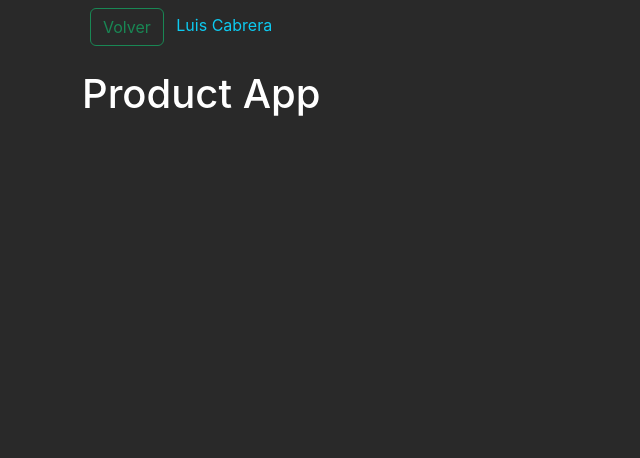
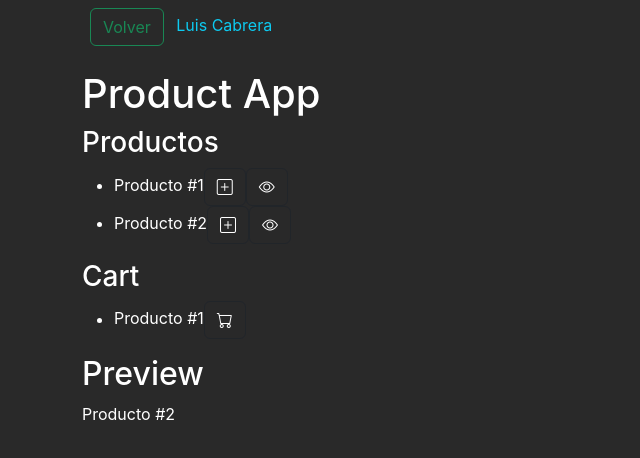
Before and after one commit to SebaGNH/RJS-useReducer-VYB, a React (Vite) app: page /ProductAppLC in a window 1280 px wide. Shown: the top 458 px of the page, without its empty margins (0-640 px from the left). Built offline with nearby package versions, Linux system fonts and the light colour scheme.

Commit message:
se agrega reducer para manejar estados de productos y carrito

```diff
--- a/src/lc-04-productApp/ProductAppLC.jsx
+++ b/src/lc-04-productApp/ProductAppLC.jsx
@@ -1,11 +1,48 @@
-import React from "react";
+import React, { useReducer } from "react";
 import { ButtonBack } from "../components/ButtonBack";
+import { initialState, productReducer } from "./reducers/productReducer";
 
 const ProductAppLC = () => {
+  const [state, dispatch] = useReducer(productReducer, initialState);
+  console.log(state)
   return (
     <>
       <ButtonBack nombre="Luis Cabrera " />
       <h1>Product App </h1>
+      <h3>Productos</h3>
+      <ul>
+        { state.products.map( product => (
+          <li key={product.id}>
+            {product.title}
+            <button
+              className="btn btn-dark bg-transparent bi-plus-square">
+            </button>
+            <button
+              className="btn btn-dark bg-transparent bi-eye">
+            </button>
+            </li>
+          ))
+        }
+      </ul>
+
+
+      <h3>Cart</h3>
+      <ul>
+        {
+          state.cart.map( car => (
+            <li key={car.id}>
+          {car.title}
+              <button
+                className="btn btn-dark bg-transparent bi bi-cart">
+              </button>
+            </li>
+          ))
+        }
+      </ul>
+
+
+      <h2>Preview</h2>
+      <p>{state.active.title}</p>
     </>
   );
 };
--- /dev/null
+++ b/src/lc-04-productApp/reducers/productReducer.js
@@ -0,0 +1,17 @@
+export const initialState = {
+  products: [
+    { id: 1, title: "Producto #1" },
+    { id: 2, title: "Producto #2" },
+  ],
+  cart: [ // No es necesario poner el titile ya que tenemos el id
+    { id: 1, title: "Producto #1", quantity: 1 }
+  ],
+  active: { id: 2, title: "Producto #2", quantity: 1 }
+};
+
+export const productReducer = (state = initialState, action = {}) => {
+  switch (action.type) {
+    default:
+      state;
+  }
+};
--- a/src/routes/HomeNavBar.jsx
+++ b/src/routes/HomeNavBar.jsx
@@ -1,13 +1,13 @@
 import { NavLink } from 'react-router-dom';
-import { NlLuisCabrera } from './NlLuisCabrera';
-import { NLRandom } from './NLRandom';
+import { NL_LuisCabrera } from './NL_LuisCabrera';
+import { NL_Random } from './NL_Random';
 
 export const HomeNavBar = () => {
   return (
     <div className='container'>
       <h1 className='my-3 text-warning'>En esta sección están las rutas</h1>
-      <NLRandom />
-      <NlLuisCabrera/>
+      <NL_Random />
+      <NL_LuisCabrera/>
     </div>
   )
 }
--- a/src/routes/NlLuisCabrera.jsx
+++ b/src/routes/NL_LuisCabrera.jsx
@@ -1,6 +1,6 @@
 import { NavLink } from 'react-router-dom';
 
-export const NlLuisCabrera = () => {
+export const NL_LuisCabrera = () => {
   return <div className='my-3'>
     <h2 className='text-info'>Luis Cabrera</h2>
     <nav className="navbar navbar-expand-sm navbar-dark">
--- a/src/routes/NLRandom.jsx
+++ b/src/routes/NL_Random.jsx
@@ -1,6 +1,6 @@
 import { NavLink } from 'react-router-dom';
 
-export const NLRandom = () => {
+export const NL_Random = () => {
   return (
     <>
       <h2 className='text-info'>Random</h2>
```
